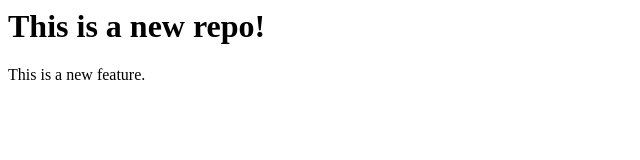
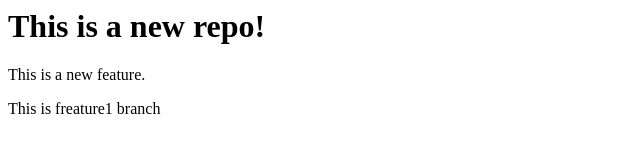
Before and after one commit to khushiibisht/Localrepo, a plain HTML site: page index.html in a window 1280 px wide. Shown: the whole page, without its empty margins (0-640 px from the left). Drawn offline with Linux system fonts and the light colour scheme.

Commit message:
commit to feature

```diff
--- a/index.html
+++ b/index.html
@@ -1,2 +1,3 @@
 <h1>This is a new repo!</h1>
 <p> This is a new feature.</p>
+<p> This is freature1 branch</p>
```
